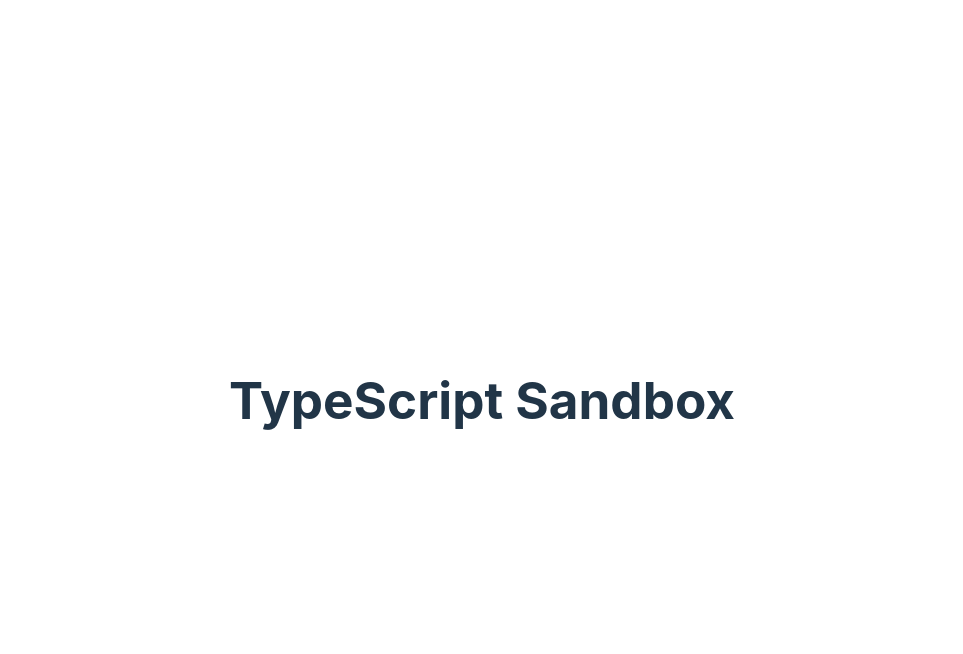
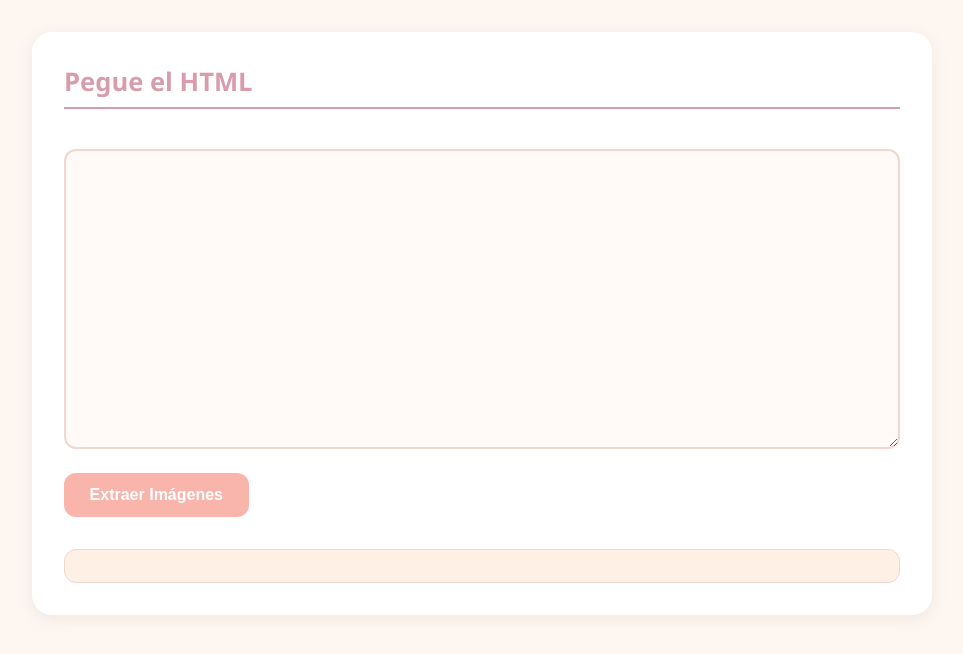
Before and after one commit to CristinaRodMar/expresiones-regulares-2, a website built with Vite: page index.html in a window 1280 px wide. Shown: the whole page, without its empty margins (158-1121 px from the left). Built offline with nearby package versions, Linux system fonts and the light colour scheme.

Commit message:
doy estilos

```diff
--- a/index.html
+++ b/index.html
@@ -1,15 +1,24 @@
 <!DOCTYPE html>
 <html lang="en">
+
 <head>
   <meta charset="UTF-8" />
   <link rel="icon" type="image/svg+xml" href="/vite.svg" />
+  <link rel="stylesheet" href="style.css" />
   <meta name="viewport" content="width=device-width, initial-scale=1.0" />
-    <title>Vite + TS</title>
+  <title>Aplicación Extracción de Imagenes</title>
 </head>
+
 <body>
-    <div id="app">
-      <h1>TypeScript Sandbox</h1>
+  <div id="general">
+    <div id="contenedorInicial">
+      <h3>Pegue el HTML</h3>
+      <textarea name="espacioTexto" id="espacioTexto" cols="50" rows="30"></textarea>
+      <button id="boton">Extraer Imágenes</button>
+    </div>
+    <div id="contenedorResultado"></div>
   </div>
   <script type="module" src="/src/main.ts"></script>
 </body>
+
 </html>
--- a/src/style.css
+++ b/src/style.css
@@ -1,97 +1,83 @@
-:root {
-  font-family: Inter, system-ui, Avenir, Helvetica, Arial, sans-serif;
-  line-height: 1.5;
-  font-weight: 400;
-
-  color-scheme: light dark;
-  color: rgba(255, 255, 255, 0.87);
-  background-color: #242424;
-
-  font-synthesis: none;
-  text-rendering: optimizeLegibility;
-  -webkit-font-smoothing: antialiased;
-  -moz-osx-font-smoothing: grayscale;
-  -webkit-text-size-adjust: 100%;
-}
-
-a {
-  font-weight: 500;
-  color: #646cff;
-  text-decoration: inherit;
-}
-a:hover {
-  color: #535bf2;
+* {
+  box-sizing: border-box;
+  margin: 0;
+  padding: 0;
 }
 
 body {
-  margin: 0;
-  display: flex;
-  place-items: center;
-  min-width: 320px;
-  min-height: 100vh;
+  font-family: 'Segoe UI', Tahoma, Geneva, Verdana, sans-serif;
+  background: #fef6f0;
+  color: #5c5c5c;
+  padding: 2rem;
 }
 
-h1 {
-  font-size: 3.2em;
-  line-height: 1.1;
+#general {
+  max-width: 900px;
+  margin: auto;
+  padding: 2rem;
+  background-color: #ffffff;
+  border-radius: 20px;
+  box-shadow: 0 4px 16px rgba(180, 180, 180, 0.2);
 }
 
-#app {
-  max-width: 1280px;
-  margin: 0 auto;
-  padding: 2rem;
-  text-align: center;
+#contenedorInicial {
+  display: grid;
+  gap: 1.5rem;
 }
 
-.logo {
-  height: 6em;
-  padding: 1.5em;
-  will-change: filter;
-  transition: filter 300ms;
-}
-.logo:hover {
-  filter: drop-shadow(0 0 2em #646cffaa);
-}
-.logo.vanilla:hover {
-  filter: drop-shadow(0 0 2em #3178c6aa);
+h3 {
+  font-size: 1.6rem;
+  color: #d89cac;
+  border-bottom: 2px solid #d89cac;
+  padding-bottom: 0.5rem;
+  margin-bottom: 1rem;
 }
 
-.card {
-  padding: 2em;
+#espacioTexto {
+  width: 100%;
+  height: 300px;
+  padding: 1rem;
+  border: 2px solid #f2d6d0;
+  border-radius: 12px;
+  font-family: 'Segoe UI Mono', monospace;
+  background-color: #fffaf8;
+  resize: vertical;
+  font-size: 1rem;
+  color: #5c5c5c;
+  transition: border 0.3s, box-shadow 0.3s;
 }
 
-.read-the-docs {
-  color: #888;
+#espacioTexto:focus {
+  border-color: #f9b4ab;
+  box-shadow: 0 0 10px #f9b4ab55;
+  outline: none;
 }
 
 button {
-  border-radius: 8px;
-  border: 1px solid transparent;
-  padding: 0.6em 1.2em;
-  font-size: 1em;
-  font-weight: 500;
-  font-family: inherit;
-  background-color: #1a1a1a;
+  width: fit-content;
+  padding: 0.8rem 1.6rem;
+  background-color: #f9b4ab;
+  color: #fff;
+  border: none;
+  border-radius: 12px;
+  font-size: 1rem;
+  font-weight: bold;
   cursor: pointer;
-  transition: border-color 0.25s;
-}
-button:hover {
-  border-color: #646cff;
-}
-button:focus,
-button:focus-visible {
-  outline: 4px auto -webkit-focus-ring-color;
+  transition: background-color 0.3s, transform 0.2s;
 }
 
-@media (prefers-color-scheme: light) {
-  :root {
-    color: #213547;
-    background-color: #ffffff;
-  }
-  a:hover {
-    color: #747bff;
-  }
-  button {
-    background-color: #f9f9f9;
-  }
+button:hover {
+  background-color: #e29a94;
+  transform: translateY(-2px);
 }
+
+#contenedorResultado {
+  margin-top: 2rem;
+  padding: 1rem;
+  border-radius: 12px;
+  background-color: #fff0e6;
+  border: 1px solid #f2d6d0;
+  font-size: 0.95rem;
+  line-height: 1.5;
+  color: #444;
+}
```
Lines whose indentation alone changed are shown as unchanged.
